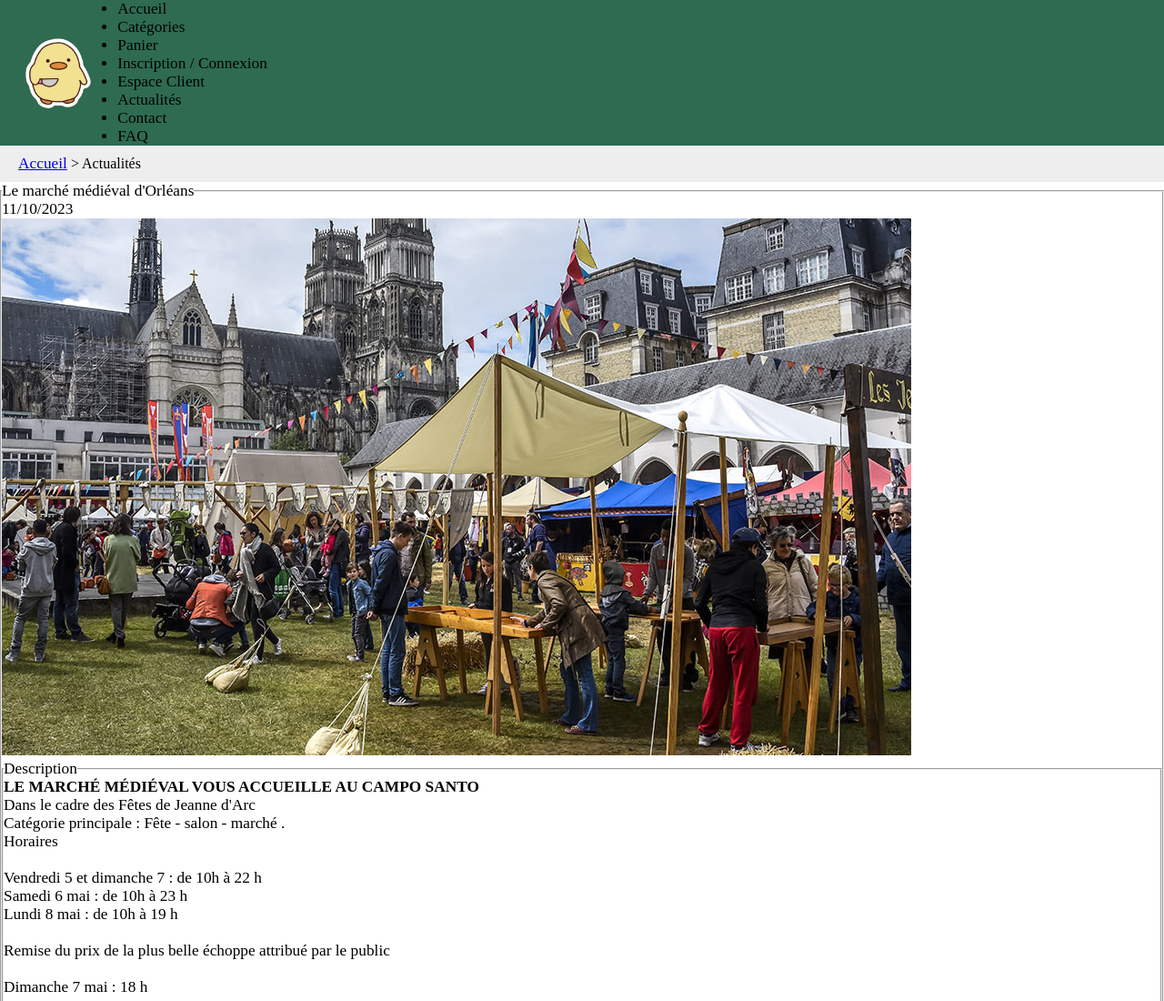
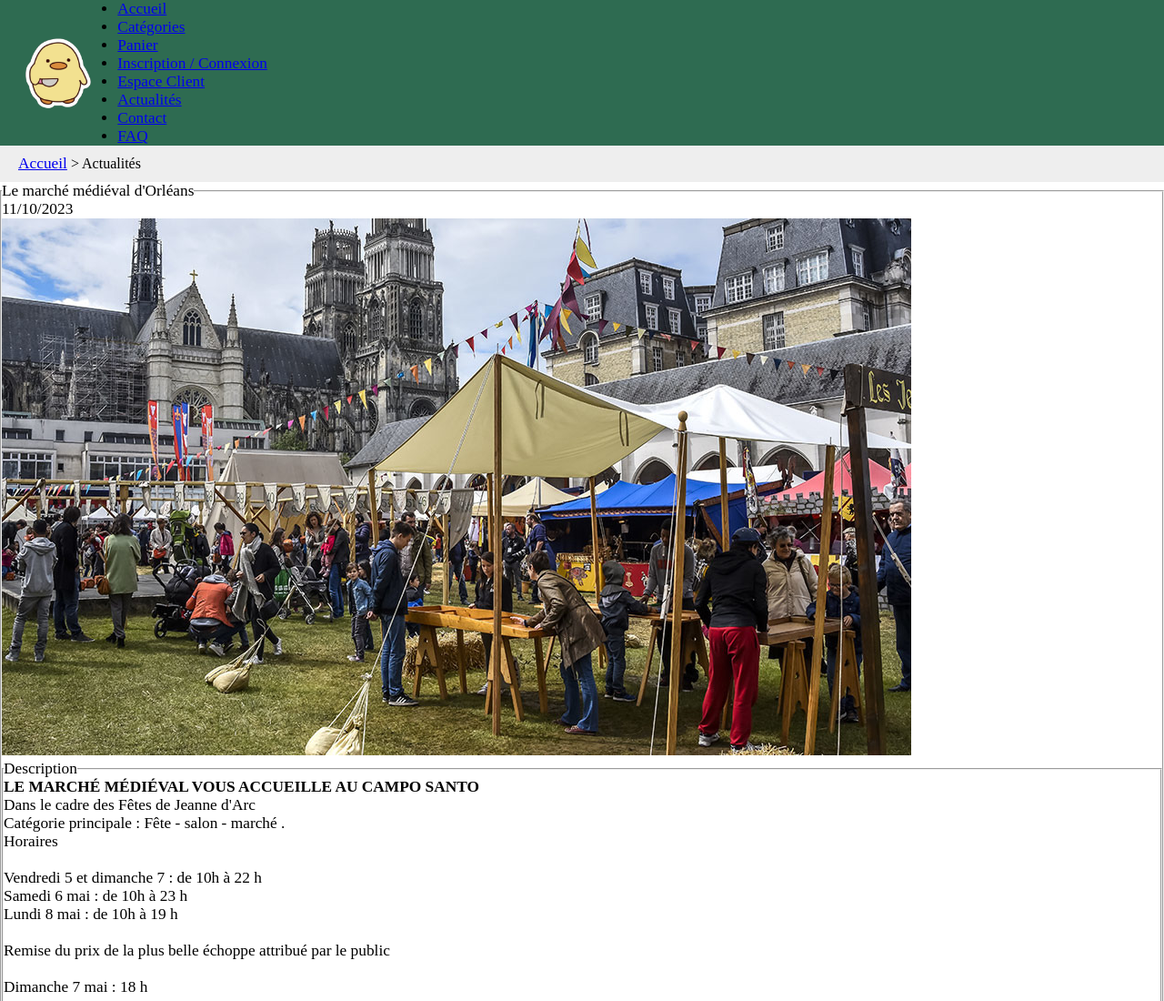
Before and after one commit to CecileLouisy/ExoHTML, a plain HTML site: page actualites.html in a window 1280 px wide. Shown: the top 1100 px of the page at 91% size. Drawn offline with Linux system fonts and the light colour scheme.

Commit message:
réactivation des liens du header

```diff
--- a/actualites.html
+++ b/actualites.html
@@ -11,14 +11,14 @@
         <img src="img/logo.png" id="logo" alt="logo poussin">
         <nav>
             <ul>
-                <li><a href="index.html"></a>Accueil</li>
-                <li><a href="categorie.html"></a>Catégories</li>
-                <li><a href="panier.html"></a>Panier</li>
-                <li><a href="inscriptionConnexion.html"></a>Inscription / Connexion</li>
-                <li><a href="espaceClient.html"></a>Espace Client</li>
-                <li><a href="actualites.html"></a>Actualités</li>
-                <li><a href="contact.html"></a>Contact</li>
-                <li><a href="faq.html"></a>FAQ</li>
+                <li><a href="index.html">Accueil</a></li>
+                <li><a href="categorie.html">Catégories</a></li>
+                <li><a href="panier.html">Panier</a></li>
+                <li><a href="inscriptionConnexion.html">Inscription / Connexion</a></li>
+                <li><a href="espaceClient.html">Espace Client</a></li>
+                <li><a href="actualites.html">Actualités</a></li>
+                <li><a href="contact.html">Contact</a></li>
+                <li><a href="faq.html">FAQ</a></li>
             </ul>
         </nav>
     </header>
```
Also changed, not shown: article.html (+8 -8 lines), categorie.html (+8 -8 lines), contact.html (+8 -8 lines), espaceClient.html (+8 -8 lines), faq.html (+8 -8 lines), index.html (+8 -8 lines), inscriptionConnexion.html (+8 -8 lines), panier.html (+8 -8 lines), produit.html (+8 -8 lines).
